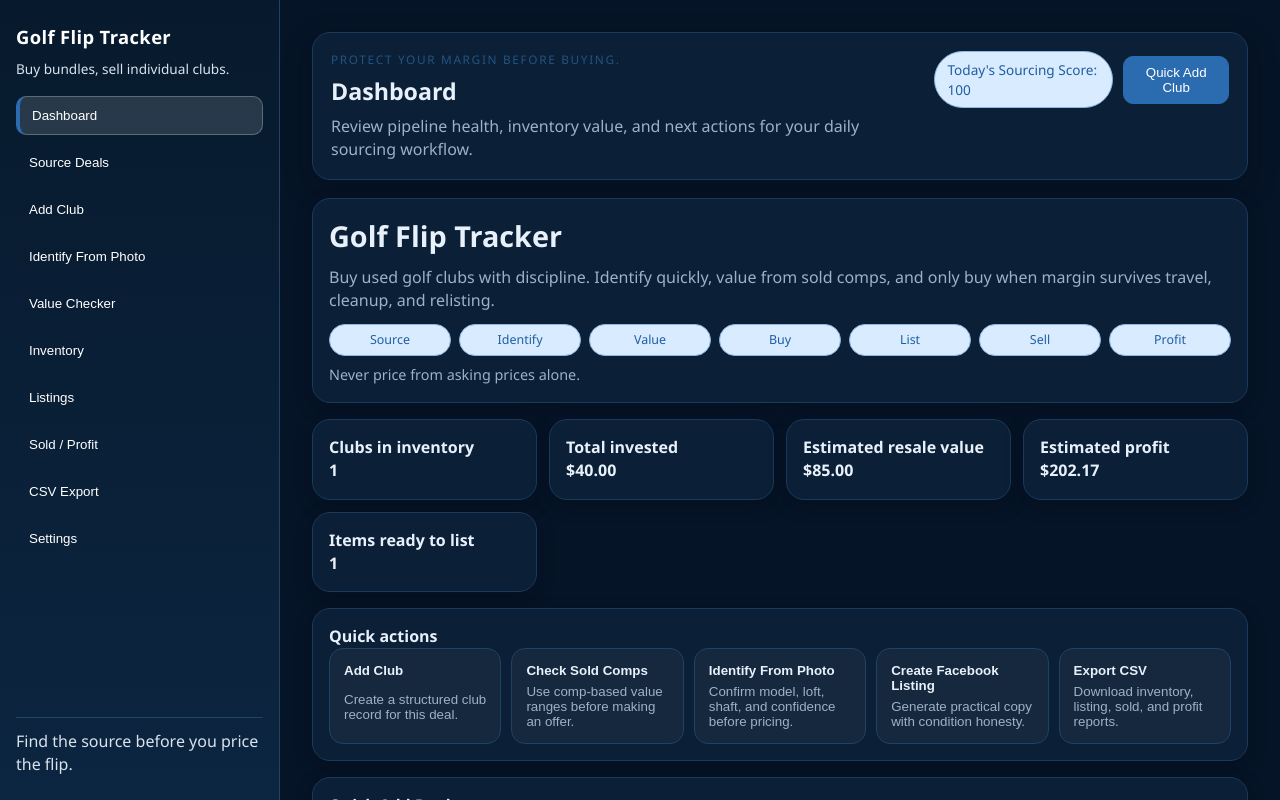
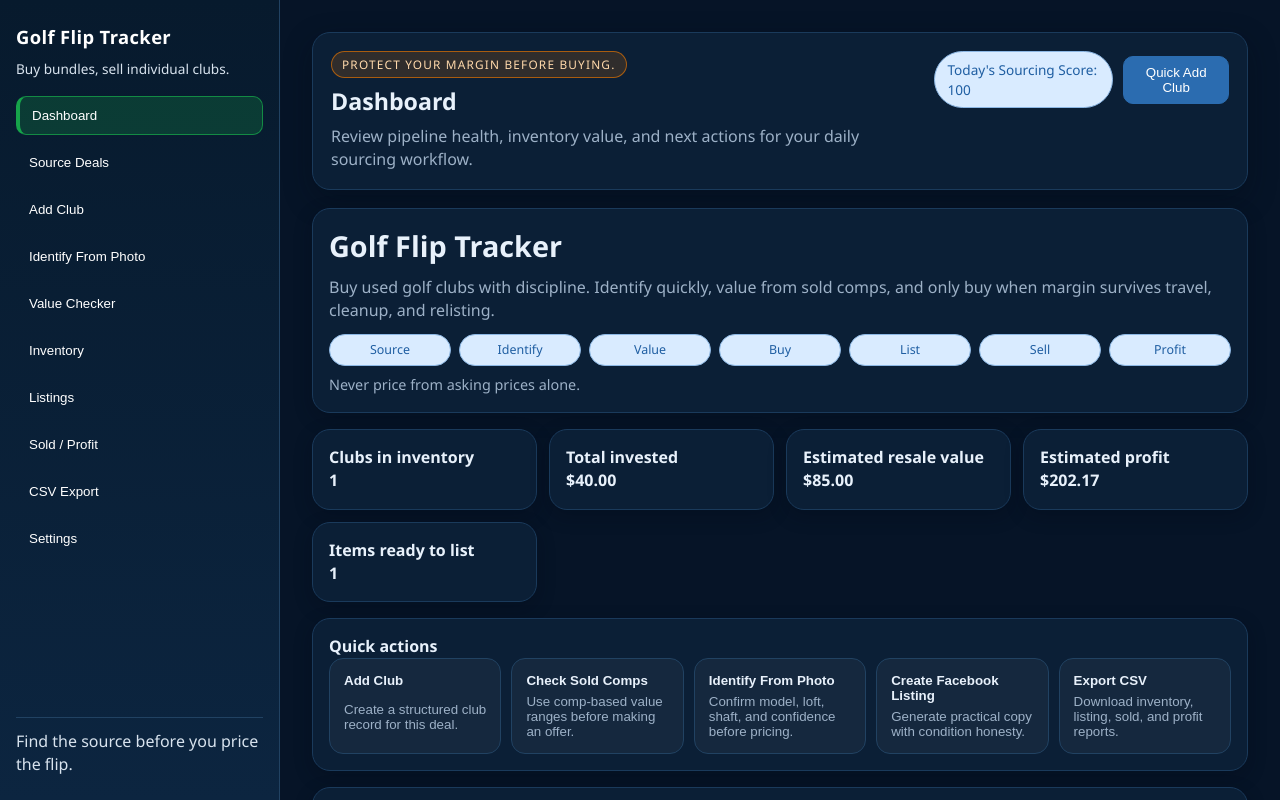
Before and after one commit to rjayherman-create/Golf-Club-Flip-Tracker, a React (Vite) app: page / in a window 1280 px wide. Shown: the top 800 px of the page. Built offline with nearby package versions, Linux system fonts and the light colour scheme; no server answers.

Commit message:
Refine menu state colors and add orange header capsule

```diff
--- a/src/styles.css
+++ b/src/styles.css
@@ -138,14 +138,14 @@ p {
 
 .nav-btn:hover {
   transform: translateX(2px);
-  border-color: rgba(255, 255, 255, 0.22);
-  background: rgba(255, 255, 255, 0.12);
+  border-color: rgba(90, 154, 221, 0.68);
+  background: rgba(43, 108, 176, 0.3);
 }
 
 .nav-btn.active {
-  border-color: rgba(255, 255, 255, 0.25);
-  border-left: 4px solid var(--color-accent);
-  background: rgba(255, 255, 255, 0.13);
+  border-color: rgba(22, 163, 74, 0.78);
+  border-left: 4px solid var(--color-success);
+  background: rgba(22, 163, 74, 0.24);
 }
 
 .sidebar-foot {
@@ -181,10 +181,16 @@ p {
 }
 
 .eyebrow {
-  color: var(--color-primary-light);
+  display: inline-flex;
+  align-items: center;
+  border-radius: 999px;
+  border: 1px solid rgba(232, 117, 0, 0.66);
+  background: rgba(232, 117, 0, 0.17);
+  color: #ffd9ab;
+  padding: 4px 10px;
   text-transform: uppercase;
   font-size: 0.74rem;
-  letter-spacing: 0.14em;
+  letter-spacing: 0.1em;
   margin-bottom: 7px;
 }
 
```
